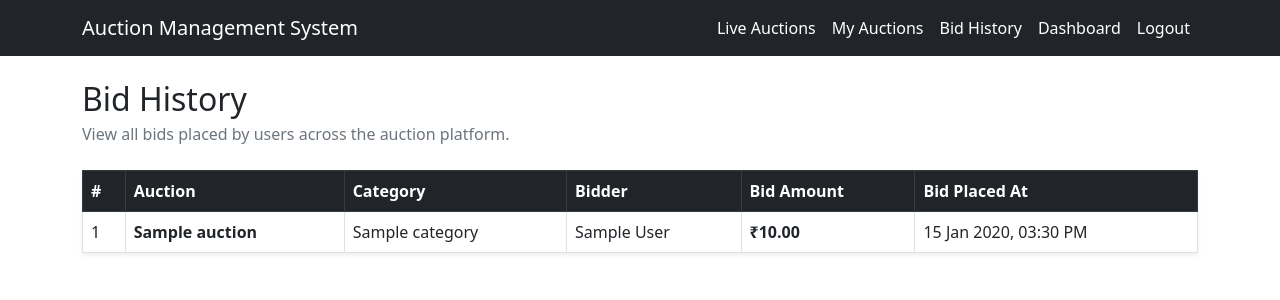
After one commit to DJamesSmith/auction-management-system, a Django app: page /bids/history/ in a window 1280 px wide. The commit adds this page. Shown: the top 300 px of the page. Run offline with Django 5.2, Linux system fonts and the light colour scheme; a user stored in the database is signed in; tables that the repository leaves empty hold one stand-in row (values such as "Sample post").

Commit message:
feat: Add bid history feature with view and template for user bids

```diff
--- a/bids/urls.py
+++ b/bids/urls.py
@@ -4,4 +4,5 @@ from . import views
 
 urlpatterns = [
     path("place/<int:auction_id>/", views.place_bid, name="place_bid"),
+    path("history/", views.bid_history, name="bid_history"),
 ]
--- a/bids/views.py
+++ b/bids/views.py
@@ -2,6 +2,7 @@ from django.contrib.auth.decorators import login_required
 from django.db import transaction
 from django.http import JsonResponse
 from django.utils import timezone
+from django.shortcuts import render
 
 from auctions.models import Auction
 from .models import Bid
@@ -67,3 +68,13 @@ def place_bid(request, auction_id):
         "current_price": str(next_bid_amount),
         "next_bid_amount": str(next_bid_amount + auction.minimum_bid_increment),
     })
+
+
+@login_required(login_url="login")
+def bid_history(request):
+    bids = (
+        Bid.objects
+        .select_related("auction", "auction__category", "bidder")
+        .order_by("-created_at"))
+
+    return render(request, "bids/bid_history.html", { "bids": bids })
--- a/templates/base.html
+++ b/templates/base.html
@@ -25,6 +25,10 @@
 
                             <li class="nav-item">
                                 <a class="nav-link text-white" href="{% url 'my_auctions' %}">My Auctions</a>
+                            </li>
+
+                            <li class="nav-item">
+                                <a class="nav-link text-white" href="{% url 'bid_history' %}">Bid History</a>
                             </li>
 
                             <li class="nav-item">
--- /dev/null
+++ b/templates/bids/bid_history.html
@@ -0,0 +1,56 @@
+{% extends 'base.html' %}
+
+{% block content %}
+<div class="container-fluid px-0">
+    <div class="d-flex justify-content-between align-items-center mb-4">
+        <div>
+            <h2 class="mb-1">Bid History</h2>
+            <p class="text-muted mb-0">
+                View all bids placed by users across the auction platform.
+            </p>
+        </div>
+    </div>
+
+    {% if bids %}
+        <div class="table-responsive shadow-sm">
+            <table class="table table-bordered table-hover align-middle mb-0">
+                <thead class="table-dark">
+                    <tr>
+                        <th>#</th>
+                        <th>Auction</th>
+                        <th>Category</th>
+                        <th>Bidder</th>
+                        <th>Bid Amount</th>
+                        <th>Bid Placed At</th>
+                    </tr>
+                </thead>
+                <tbody>
+                    {% for bid in bids %}
+                        <tr>
+                            <td>{{ forloop.counter }}</td>
+                            <td>
+                                <strong>{{ bid.auction.item_name }}</strong>
+                            </td>
+                            <td>{{ bid.auction.category.name }}</td>
+                            <td>{{ bid.bidder.name }}</td>
+                            <td>
+                                <strong>₹{{ bid.amount|floatformat:2 }}</strong>
+                            </td>
+                            <td>
+                                {{ bid.created_at|date:"d M Y, h:i A" }}
+                            </td>
+                        </tr>
+                    {% endfor %}
+                </tbody>
+            </table>
+        </div>
+    {% else %}
+        <div class="text-center py-5">
+            <h4>No Bids Yet</h4>
+            <p class="text-muted mb-0">
+                No bids have been placed on any auction yet.
+            </p>
+        </div>
+    {% endif %}
+</div>
+{% endblock %}
```
Also changed, not shown: bids/admin.py (+8 -1 lines).
